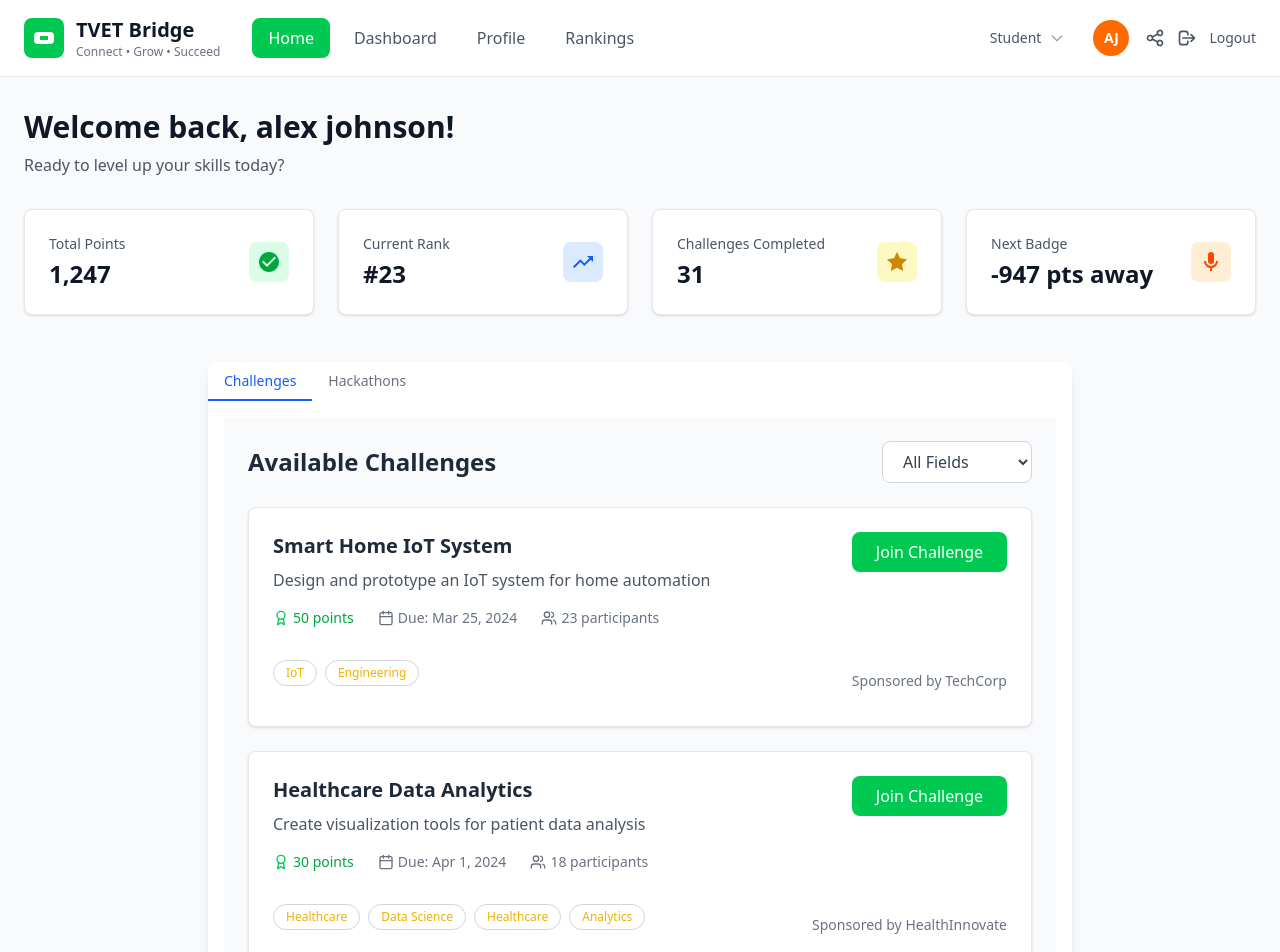
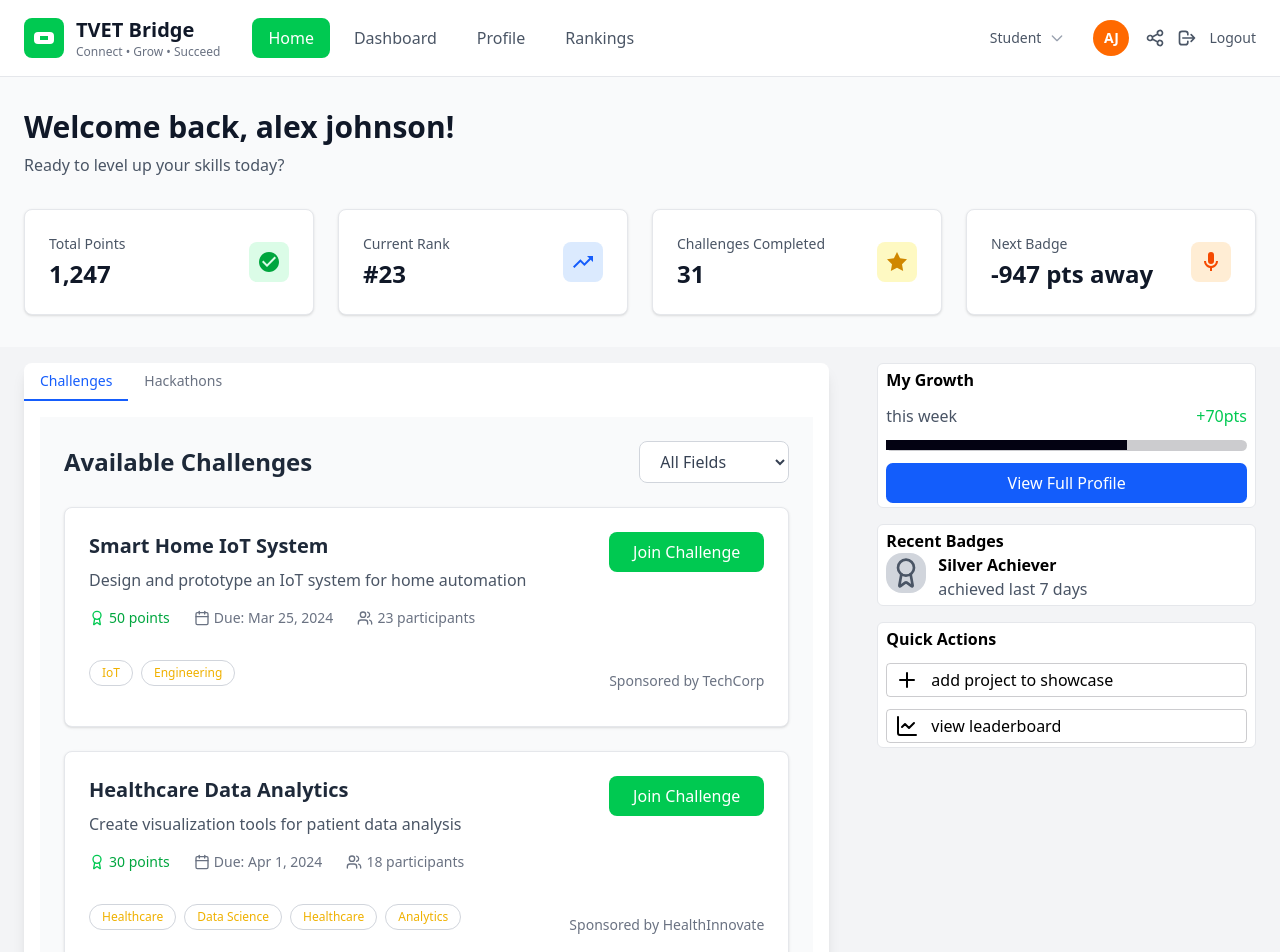
Before and after one commit to jabo-arnold-landry/TVET-Spot, a React (Vite) app: page / in a window 1280 px wide. Shown: the top 952 px of the page. Built offline with nearby package versions, Linux system fonts and the light colour scheme.

Commit message:
Create a full student landing page

```diff
--- a/package.json
+++ b/package.json
@@ -14,6 +14,7 @@
     "@microlink/react": "^5.5.23",
     "@tailwindcss/vite": "^4.1.12",
     "class-variance-authority": "^0.7.1",
+    "framer-motion": "^12.23.12",
     "lucide-react": "^0.542.0",
     "react": "^19.1.1",
     "react-dom": "^19.1.1",
--- a/src/App.jsx
+++ b/src/App.jsx
@@ -1,15 +1,13 @@
 import React from "react";
 import Navbar from "./components/Navbar";
 import Welcome from "./components/Welcome";
-import MyGrowthSection from "./pages/MyGrowthSection";
-import TabComponent from "./competition.jsx";
+import Growth from "./growth-section";
 function App() {
   return (
     <>
       <Navbar />
       <Welcome />
-      <TabComponent />
-      <MyGrowthSection />
+      <Growth />
     </>
   );
 }
--- a/src/competition.jsx
+++ b/src/competition.jsx
@@ -6,7 +6,7 @@ const TabComponent = () => {
   const [activeTab, setActiveTab] = useState("A");
 
   return (
-    <div className="w-full max-w-4xl mx-auto p-4">
+    <div className="w-full  mx-auto p-4">
       <div className="bg-white shadow-lg rounded-lg overflow-hidden">
         {/* Tab Headers */}
         <div className="flex">
--- /dev/null
+++ b/src/growth-section.jsx
@@ -0,0 +1,15 @@
+import TabComponent from "./competition";
+import MyGrowthSection from "./pages/MyGrowthSection";
+function Growth() {
+  return (
+    <div className="grid grid-cols-1 px-2 gap-1 md:grid-cols-3 gap-4 bg-gray-100">
+      <div className="col-span-2">
+        <TabComponent />
+      </div>
+      <div className="">
+        <MyGrowthSection />
+      </div>
+    </div>
+  );
+}
+export default Growth;
--- a/src/stud-challenges.jsx
+++ b/src/stud-challenges.jsx
@@ -104,7 +104,7 @@ const ChallengesSection = () => {
   const isJoined = (challengeId) => joinedChallenges.includes(challengeId);
 
   return (
-    <div className="w-full max-w-4xl mx-auto p-6 bg-gray-50 min-h-screen">
+    <div className="w-full  mx-auto p-6 bg-gray-50 min-h-screen">
       <div className="mb-6 flex justify-between items-center">
         <h2 className="text-2xl font-bold text-gray-800">
           Available Challenges
@@ -187,7 +187,7 @@ const ChallengesSection = () => {
 
       {/* Modal */}
       {selectedChallenge && (
-        <div className="fixed inset-0 bg-gray bg-opacity-10 flex items-center justify-center z-50 p-4">
+        <div className="fixed inset-0 bg-black/30 backdrop-blur-sm flex items-center justify-center z-50 p-4">
           <div className="bg-white rounded-lg max-w-4xl w-full max-h-[90vh] overflow-y-auto">
             {/* Modal Header */}
             <div className="sticky top-0 bg-white border-b border-gray-200 px-6 py-4 flex justify-between items-start">
--- a/src/stud-hackathon.jsx
+++ b/src/stud-hackathon.jsx
@@ -104,7 +104,7 @@ const HackathonsSection = () => {
   const isJoined = (challengeId) => joinedChallenges.includes(challengeId);
 
   return (
-    <div className="w-full max-w-4xl mx-auto p-6 bg-gray-50 min-h-screen">
+    <div className="w-full  mx-auto p-6 bg-gray-50 min-h-screen">
       <div className="mb-6 flex justify-between items-center">
         <h2 className="text-2xl font-bold text-gray-800">
           Available Hackathons
@@ -187,7 +187,7 @@ const HackathonsSection = () => {
 
       {/* Modal */}
       {selectedChallenge && (
-        <div className="fixed inset-0 bg-gray bg-opacity-10 flex items-center justify-center z-50 p-4">
+        <div className="fixed inset-0 bg-black/30 backdrop-blur-sm flex items-center justify-center z-50 p-4">
           <div className="bg-white rounded-lg max-w-4xl w-full max-h-[90vh] overflow-y-auto">
             {/* Modal Header */}
             <div className="sticky top-0 bg-white border-b border-gray-200 px-6 py-4 flex justify-between items-start">
```
Also changed, not shown: 1 other file (tests, documents, lock files or other folders).
